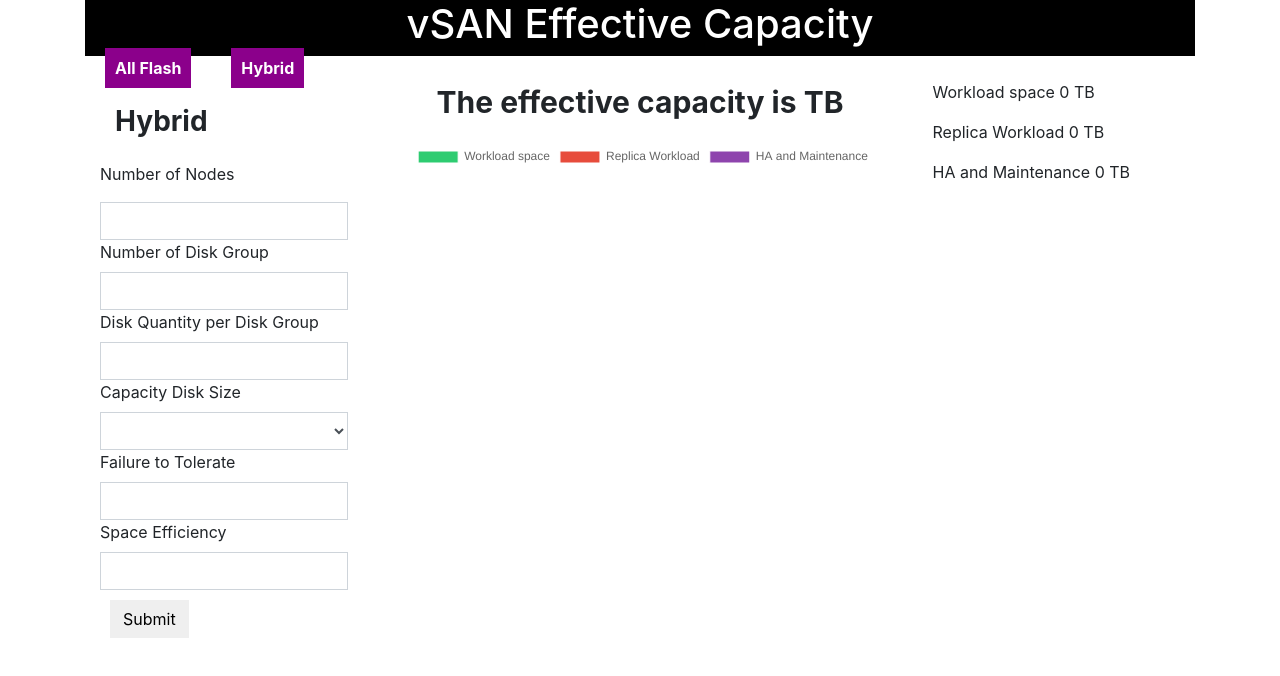
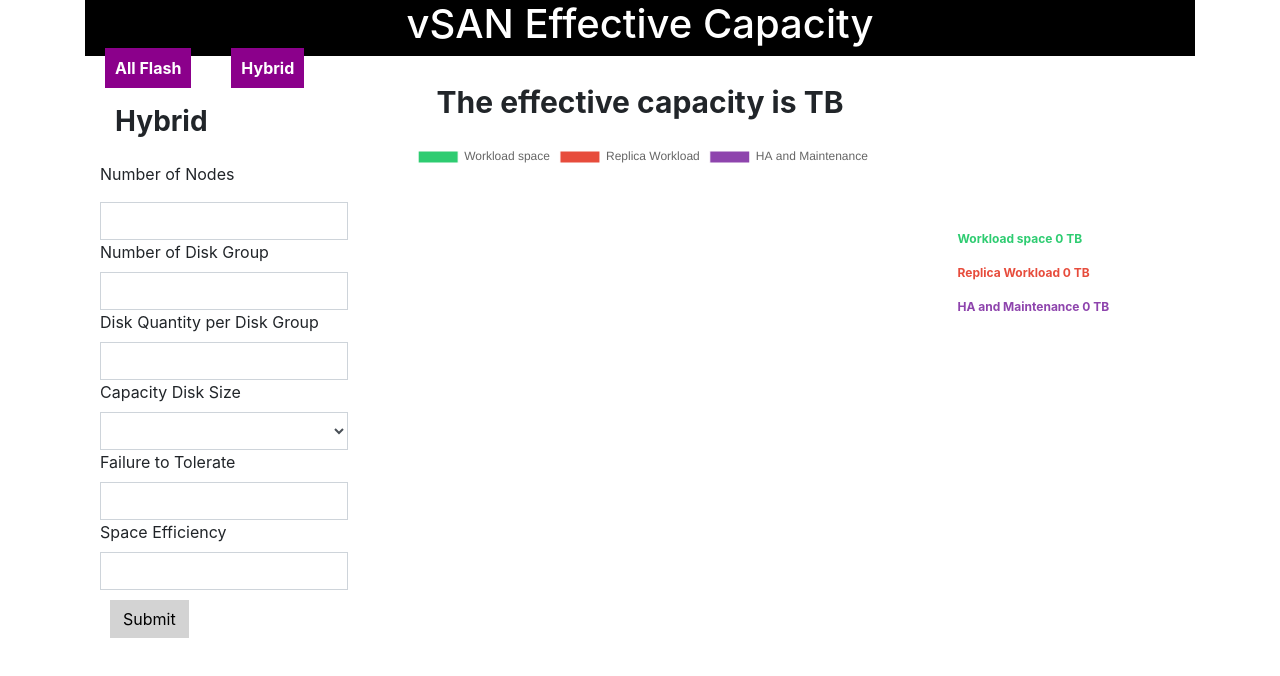
Before and after one commit to kauteetech/vsancapacity, an Angular app: page /hybrid in a window 1280 px wide. Shown: the top 676 px of the page. Built offline with nearby package versions, Linux system fonts and the light colour scheme.

Commit message:
Third Commit with css update

```diff
--- a/src/app/hybrid/hybrid.component.css
+++ b/src/app/hybrid/hybrid.component.css
@@ -12,6 +12,7 @@
 
 button {
     margin: 10px;
+    background-color: lightgrey;
 }
 
 .result {
@@ -19,3 +20,21 @@
     font-weight: bolder;
     align-self: center;
 }
+
+.legend{
+    margin-top: 150px;
+    margin-left: 25px;
+    font-size: 12px;
+    font-weight: bolder;
+}
+
+.EF {
+    color: rgba(46, 204, 113,   1);
+}
+
+.RF {
+    color: rgba(231, 76, 60, 1);
+}
+.Slack {
+    color: rgba(142, 68, 173, 1);
+}
```
